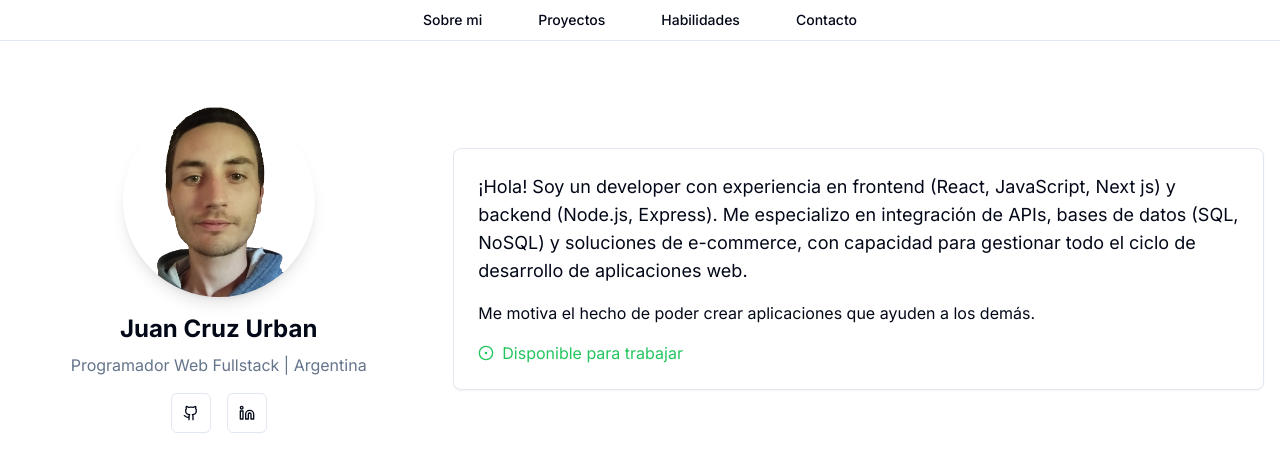
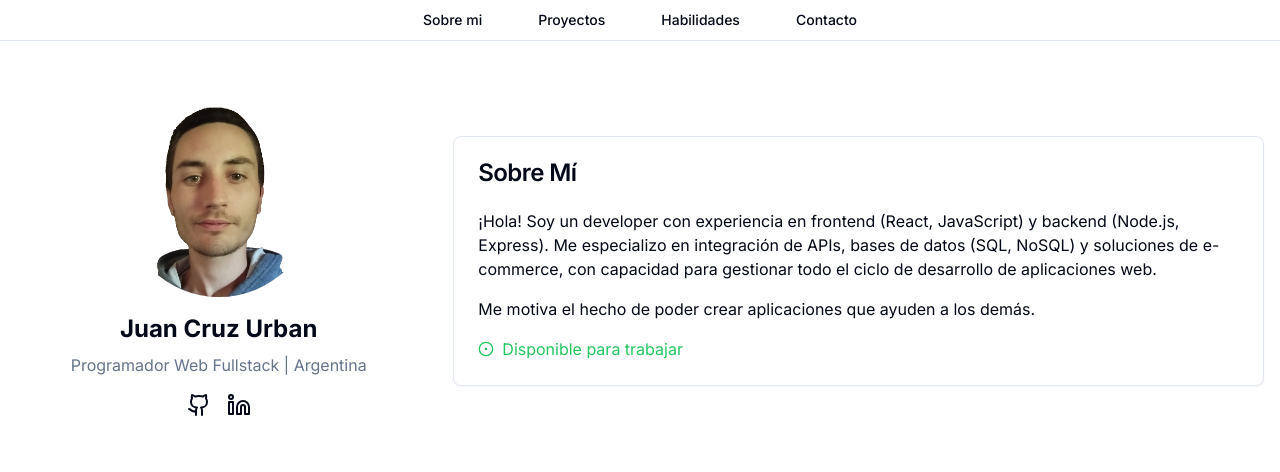
Before and after one commit to juancruz-urban/portfolio-web, a Next.js app: page / in a window 1280 px wide. Shown: the top 472 px of the page. Built offline with nearby package versions, Linux system fonts and the light colour scheme.

Commit message:
add framer motion

```diff
--- a/components/AboutMe.jsx
+++ b/components/AboutMe.jsx
@@ -1,57 +1,80 @@
+"use client"
 
-import Image from "next/image"
-import {CircleDot } from "lucide-react"
+import { Avatar, AvatarFallback, AvatarImage } from "@/components/ui/avatar"
+import { Card, CardContent, CardHeader, CardTitle } from "@/components/ui/card"
+import { CircleDot } from "lucide-react"
 import Link from "next/link"
-import { Button } from "@/components/ui/button"
-import { Card, CardContent } from "@/components/ui/card"
+import { motion } from "framer-motion"
 
 export default function AboutMe() {
   return (
-    <div className="container mx-auto px-4 py-16">
+    <motion.div
+      initial={{ opacity: 0 }}
+      animate={{ opacity: 1 }}
+      transition={{ duration: 0.5 }}
+      className="container mx-auto px-4 py-16"
+    >
       <div className="flex flex-col md:flex-row items-center justify-center gap-8">
-        <div className="text-center md:w-1/3">
-          <div className="relative w-48 h-48 mx-auto mb-4">
-            <Image
-              src="/img-me-Photoroom(1).png"
-              alt="Juan Cruz Urban"
-              objectFit="cover"
-              layout="fill"
-              className="rounded-full shadow-lg object-cover contain-layout"
-            />
-          </div>
+        <motion.div
+          initial={{ scale: 0.8 }}
+          animate={{ scale: 1 }}
+          transition={{ duration: 0.5 }}
+          className="text-center md:w-1/3"
+        >
+          <Avatar className="w-48 h-48 mx-auto mb-4">
+            <AvatarImage src="/img-me-Photoroom(1).png" alt="Juan Cruz Urban" className="object-cover contain-layout" />
+            <AvatarFallback>JCU</AvatarFallback>
+          </Avatar>
           <h2 className="text-2xl font-bold mb-2">Juan Cruz Urban</h2>
           <p className="text-muted-foreground mb-4">Programador Web Fullstack | Argentina</p>
           <div className="flex justify-center space-x-4">
-            <Button variant="outline" size="icon" asChild>
-              <Link href="https://github.com/juancruz12345">
-                <Github className="h-5 w-5" />
-                <span className="sr-only">GitHub</span>
+            <motion.div whileHover={{ scale: 1.1 }} whileTap={{ scale: 0.9 }}>
+              <Link href="https://github.com/juancruz12345" target="_blank" rel="noopener noreferrer">
+                <Github className="h-6 w-6" />
               </Link>
-            </Button>
-            <Button variant="outline" size="icon" asChild>
-              <Link href="https://www.linkedin.com/in/juan-cruz-urban-1b1907266/">
-                <LinkedIn className="h-5 w-5" />
-                <span className="sr-only">LinkedIn</span>
+            </motion.div>
+            <motion.div whileHover={{ scale: 1.1 }} whileTap={{ scale: 0.9 }}>
+              <Link
+                href="https://www.linkedin.com/in/juan-cruz-urban-1b1907266/"
+                target="_blank"
+                rel="noopener noreferrer"
+              >
+                <LinkedIn className="h-6 w-6" />
               </Link>
-            </Button>
+            </motion.div>
           </div>
-        </div>
-        <Card className="md:w-2/3">
-          <CardContent className="p-6">
-            <p className="text-lg mb-4">
-              ¡Hola! Soy un developer con experiencia en frontend (React, JavaScript, Next js) y backend (Node.js, Express). Me
-              especializo en integración de APIs, bases de datos (SQL, NoSQL) y soluciones de e-commerce, con capacidad
-              para gestionar todo el ciclo de desarrollo de aplicaciones web.
+        </motion.div>
+        <motion.div
+          initial={{ x: 50, opacity: 0 }}
+          animate={{ x: 0, opacity: 1 }}
+          transition={{ duration: 0.5, delay: 0.2 }}
+          className="md:w-2/3"
+        >
+          <Card>
+            <CardHeader>
+              <CardTitle>Sobre Mí</CardTitle>
+            </CardHeader>
+            <CardContent>
+              <p className="mb-4">
+                ¡Hola! Soy un developer con experiencia en frontend (React, JavaScript) y backend (Node.js, Express). Me
+                especializo en integración de APIs, bases de datos (SQL, NoSQL) y soluciones de e-commerce, con
+                capacidad para gestionar todo el ciclo de desarrollo de aplicaciones web.
               </p>
               <p className="mb-4">Me motiva el hecho de poder crear aplicaciones que ayuden a los demás.</p>
-            <div className="flex items-center text-green-500">
+              <motion.div
+                className="flex items-center text-green-500"
+                initial={{ opacity: 0, y: 20 }}
+                animate={{ opacity: 1, y: 0 }}
+                transition={{ delay: 0.5 }}
+              >
                 <CircleDot className="h-4 w-4 mr-2" />
                 <span>Disponible para trabajar</span>
-            </div>
+              </motion.div>
             </CardContent>
           </Card>
+        </motion.div>
       </div>
-    </div>
+    </motion.div>
   )
 }
 
@@ -61,6 +84,13 @@ export default function AboutMe() {
 
 
 
+/**<Image
+              src="/img-me-Photoroom(1).png"
+              alt="Juan Cruz Urban"
+              objectFit="cover"
+              layout="fill"
+              className="rounded-full shadow-lg object-cover contain-layout"
+            /> */
 
 function Github(){
     return(
--- a/components/Contact.jsx
+++ b/components/Contact.jsx
@@ -7,6 +7,7 @@ import { Textarea } from "@/components/ui/textarea"
 import { Button } from "@/components/ui/button"
 import { Alert, AlertDescription, AlertTitle } from "@/components/ui/alert"
 import emailjs from '@emailjs/browser'
+import { motion } from "framer-motion"
 
 export default function Contact() {
   const [formData, setFormData] = useState({
@@ -58,7 +59,13 @@ export default function Contact() {
   }
 
   return (
-    <div className="container mx-auto px-4 py-16">
+    <motion.div
+    className="container mx-auto px-4 py-16"
+    initial={{ opacity: 0 }}
+    animate={{ opacity: 1 }}
+    transition={{ duration: 0.5 }}
+    >
+
       <h2 className="text-3xl font-bold text-center mb-8">Contáctame</h2>
       <Card className="max-w-md mx-auto">
         <CardHeader>
@@ -105,6 +112,7 @@ export default function Contact() {
           </form>
         </CardContent>
       </Card>
-    </div>
+
+    </motion.div>
   )
 }
--- a/components/Projects.jsx
+++ b/components/Projects.jsx
@@ -1,8 +1,14 @@
+"use client"
+
 import { Card, CardContent, CardFooter, CardHeader, CardTitle } from "@/components/ui/card"
 import { Button } from "@/components/ui/button"
 import { ExternalLink } from "lucide-react"
 import Image from "next/image"
 import { ProyectsArray } from "@/proyects"
+
+import { motion } from "framer-motion"
+
+const AnimatedButton = motion(Button)
 
 
 export default function Projects() {
@@ -10,20 +16,30 @@ export default function Projects() {
   const {projectsArray} = ProyectsArray()
 
   return (
-    <div className="container mx-auto px-4 py-16">
+    <motion.div
+    initial={{ opacity: 0 }}
+    animate={{ opacity: 1 }}
+    transition={{ duration: 0.5 }}
+    className="container mx-auto px-4 py-16"
+    >
+
       <h2 className="text-3xl font-bold text-center mb-8">Mis Proyectos</h2>
       <div className="grid grid-cols-1 md:grid-cols-2 lg:grid-cols-3 gap-6">
         {projectsArray.map((project, index) => (
-          <Card key={index} className="flex flex-col">
+         <motion.div
+         key={index}
+         initial={{ opacity: 0, y: 50 }}
+         animate={{ opacity: 1, y: 0 }}
+         transition={{ duration: 0.5, delay: index * 0.1 }}
+         >
+           <Card className="flex flex-col">
             <CardHeader className='p-0'>
               <div className="relative w-full h-48">
               <Image
                 src={project.imagenPortada || "/placeholder.svg"}
                 alt={project.nombre}
-
-                objectFit="cover"
                 layout="fill"
-                className="rounded-t-lg"
+                className="rounded-t-lg object-cover"
               />
               </div>
             </CardHeader>
@@ -31,26 +47,34 @@ export default function Projects() {
               <CardTitle className="mb-2 mt-4">{project.nombre}</CardTitle>
               <p>{project.descripcion}</p>
             </CardContent>
-            <CardFooter className="mt-auto">
-              <Button variant="outline" className="mr-2" asChild>
+            <CardFooter>
+      <AnimatedButton
+        variant="outline"
+        className="mr-2"
+        whileHover={{ scale: 1.05 }}
+        whileTap={{ scale: 0.95 }}
+        asChild
+      >
         <a href={project.linkGithub} target="_blank" rel="noopener noreferrer">
           <Github className="mr-2 h-4 w-4" /> GitHub
         </a>
-              </Button>
+      </AnimatedButton>
       {
         project?.link && (
-                <Button asChild>
-                <a href={project.link} target="_blank" rel="noopener noreferrer">
+          <AnimatedButton whileHover={{ scale: 1.05 }} whileTap={{ scale: 0.95 }} asChild>
+        <a href={project?.link} target="_blank" rel="noopener noreferrer">
           <ExternalLink className="mr-2 h-4 w-4" /> Demo
         </a>
-              </Button>
+      </AnimatedButton>
         )
       }
     </CardFooter>
           </Card>
+         </motion.div>
         ))}
       </div>
-    </div>
+
+    </motion.div>
   )
 }
 
--- a/components/Skills.jsx
+++ b/components/Skills.jsx
@@ -1,5 +1,8 @@
+'use client'
+
 import { Card, CardContent, CardHeader, CardTitle } from "@/components/ui/card"
 import { Progress } from "@/components/ui/progress"
+import {motion} from 'framer-motion'
 
 export default function Skills() {
   const skills = [
@@ -26,21 +29,41 @@ export default function Skills() {
   ]
 
   return (
-    <div className="container mx-auto px-4 py-16">
+    <motion.div
+    initial={{ opacity: 0 }}
+    animate={{ opacity: 1 }}
+    transition={{ duration: 0.5 }}
+    className="container mx-auto px-4 py-16"
+    >
+
       <h2 className="text-3xl font-bold text-center mb-8">Mis Habilidades</h2>
       <div className="grid grid-cols-1 md:grid-cols-2 gap-6">
         {skills.map((skill, index) => (
-          <Card key={index}>
+          <motion.div
+          key={index}
+          initial={{ opacity: 0, x: -50 }}
+          animate={{ opacity: 1, x: 0 }}
+          transition={{ duration: 0.5, delay: index * 0.1 }}
+          >
+            <Card>
             <CardHeader>
               <CardTitle>{skill.name}</CardTitle>
             </CardHeader>
             <CardContent>
-              <Progress value={skill.level} className="w-full" />
-              <span className="text-sm text-muted-foreground">{skill.level}%</span>
+             <motion.div
+              initial={{ width: 0 }}
+              animate={{ width: `${skill.level}%` }}
+              transition={{ duration: 1, delay: 0.5 + index * 0.1 }}
+             >
+             <Progress value={skill.level} className="w-full" />
+             <span className="text-sm text-muted-foreground">{skill.level}%</span>
+             </motion.div>
             </CardContent>
           </Card>
+          </motion.div>
         ))}
       </div>
-    </div>
+
+    </motion.div>
   )
 }
--- a/package.json
+++ b/package.json
@@ -17,6 +17,7 @@
     "@radix-ui/react-slot": "^1.1.2",
     "class-variance-authority": "^0.7.1",
     "clsx": "^2.1.1",
+    "framer-motion": "^12.4.7",
     "lucide-react": "^0.475.0",
     "next": "15.1.6",
     "react": "^19.0.0",
```
Also changed, not shown: 1 other file (tests, documents, lock files or other folders). Lines whose indentation alone changed are shown as unchanged.
